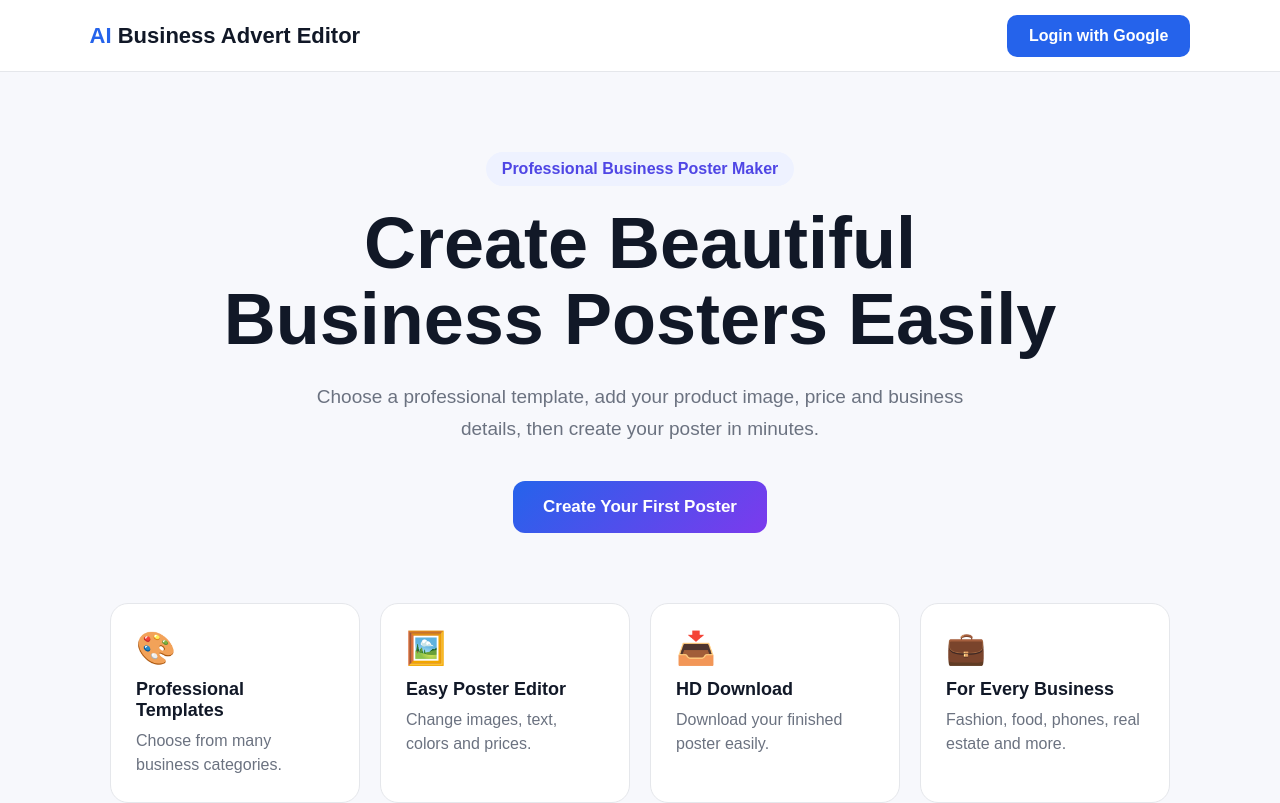
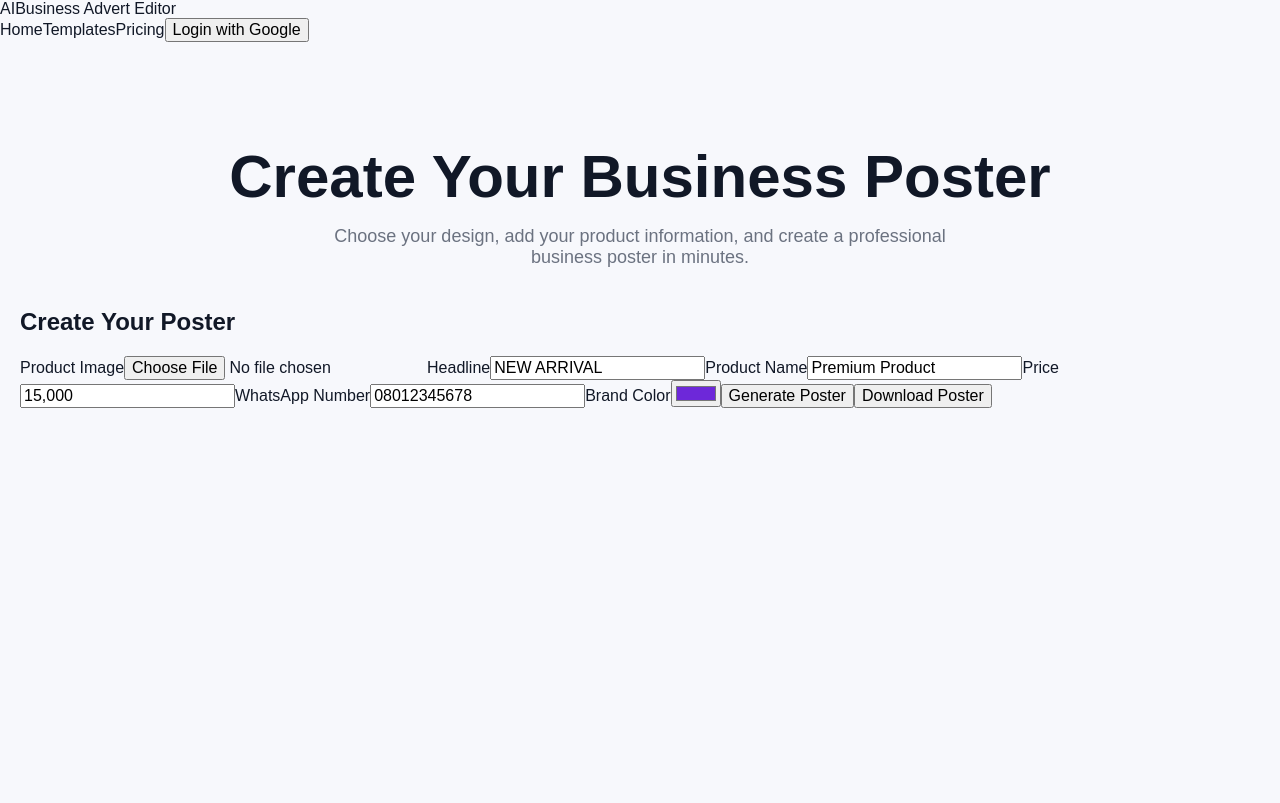
Before and after one commit to adamssk888530/ai-business-advert-editor-, a Next.js app: page / in a window 1280 px wide. Shown: the top 803 px of the page. Built offline with nearby package versions, Linux system fonts and the light colour scheme.

Commit message:
Refactor Home component layout and styles

```diff
--- a/app/page.js
+++ b/app/page.js
@@ -1,155 +1,49 @@
+import Navbar from "../components/Navbar";
+import PosterEditor from "../components/PosterEditor";
+
 export default function Home() {
   return (
-    <main
-      style={{
-        minHeight: "100vh",
-        background: "#f7f8fc",
-        fontFamily: "Arial, sans-serif",
-        color: "#111827",
-      }}
-    >
-      <header
-        style={{
-          height: "72px",
-          background: "#ffffff",
-          borderBottom: "1px solid #e5e7eb",
-          display: "flex",
-          alignItems: "center",
-          justifyContent: "space-between",
-          padding: "0 7%",
-        }}
-      >
-        <div style={{ fontSize: "22px", fontWeight: "800" }}>
-          <span style={{ color: "#2563eb" }}>AI</span>{" "}
-          Business Advert Editor
-        </div>
-
-        <button
-          style={{
-            background: "#2563eb",
-            color: "#ffffff",
-            border: "none",
-            padding: "12px 22px",
-            borderRadius: "10px",
-            fontWeight: "700",
-          }}
-        >
-          Login with Google
-        </button>
-      </header>
+    <main>
+      <Navbar />
 
       <section
         style={{
-          maxWidth: "1100px",
+          padding: "50px 20px",
+          maxWidth: "1400px",
           margin: "0 auto",
-          padding: "80px 20px",
-          textAlign: "center",
         }}
       >
         <div
           style={{
-            display: "inline-block",
-            background: "#eef2ff",
-            color: "#4f46e5",
-            padding: "8px 16px",
-            borderRadius: "30px",
-            fontWeight: "700",
-            marginBottom: "20px",
+            textAlign: "center",
+            marginBottom: "40px",
           }}
         >
-          Professional Business Poster Maker
-        </div>
-
           <h1
             style={{
-            fontSize: "clamp(40px, 7vw, 72px)",
-            lineHeight: "1.05",
-            margin: "0 auto 24px",
-            maxWidth: "850px",
+              fontSize: "clamp(35px, 6vw, 60px)",
+              marginBottom: "15px",
               fontWeight: "900",
             }}
           >
-          Create Beautiful Business Posters Easily
+            Create Your Business Poster
           </h1>
 
           <p
             style={{
+              color: "#6b7280",
+              fontSize: "18px",
               maxWidth: "650px",
-            margin: "0 auto 35px",
-            fontSize: "19px",
-            lineHeight: "1.7",
-            color: "#6b7280",
+              margin: "0 auto",
             }}
           >
-          Choose a professional template, add your product image,
-          price and business details, then create your poster in minutes.
+            Choose your design, add your product information,
+            and create a professional business poster in minutes.
           </p>
-
-        <button
-          style={{
-            background: "linear-gradient(135deg, #2563eb, #7c3aed)",
-            color: "#ffffff",
-            border: "none",
-            padding: "16px 30px",
-            borderRadius: "12px",
-            fontSize: "17px",
-            fontWeight: "800",
-            cursor: "pointer",
-          }}
-        >
-          Create Your First Poster
-        </button>
-
-        <div
-          style={{
-            marginTop: "70px",
-            display: "grid",
-            gridTemplateColumns: "repeat(auto-fit, minmax(220px, 1fr))",
-            gap: "20px",
-            textAlign: "left",
-          }}
-        >
-          {[
-            ["🎨", "Professional Templates", "Choose from many business categories."],
-            ["🖼️", "Easy Poster Editor", "Change images, text, colors and prices."],
-            ["📥", "HD Download", "Download your finished poster easily."],
-            ["💼", "For Every Business", "Fashion, food, phones, real estate and more."],
-          ].map(([icon, title, text]) => (
-            <div
-              key={title}
-              style={{
-                background: "#ffffff",
-                padding: "25px",
-                borderRadius: "18px",
-                border: "1px solid #e5e7eb",
-              }}
-            >
-              <div style={{ fontSize: "32px", marginBottom: "12px" }}>
-                {icon}
         </div>
 
-              <h3 style={{ margin: "0 0 8px", fontSize: "18px" }}>
-                {title}
-              </h3>
-
-              <p style={{ margin: 0, color: "#6b7280", lineHeight: "1.5" }}>
-                {text}
-              </p>
-            </div>
-          ))}
-        </div>
+        <PosterEditor />
       </section>
-
-      <footer
-        style={{
-          textAlign: "center",
-          padding: "30px",
-          background: "#111827",
-          color: "#ffffff",
-        }}
-      >
-        © 2026 AI Business Advert Editor
-      </footer>
     </main>
   );
 }
```
Lines whose indentation alone changed are shown as unchanged.
